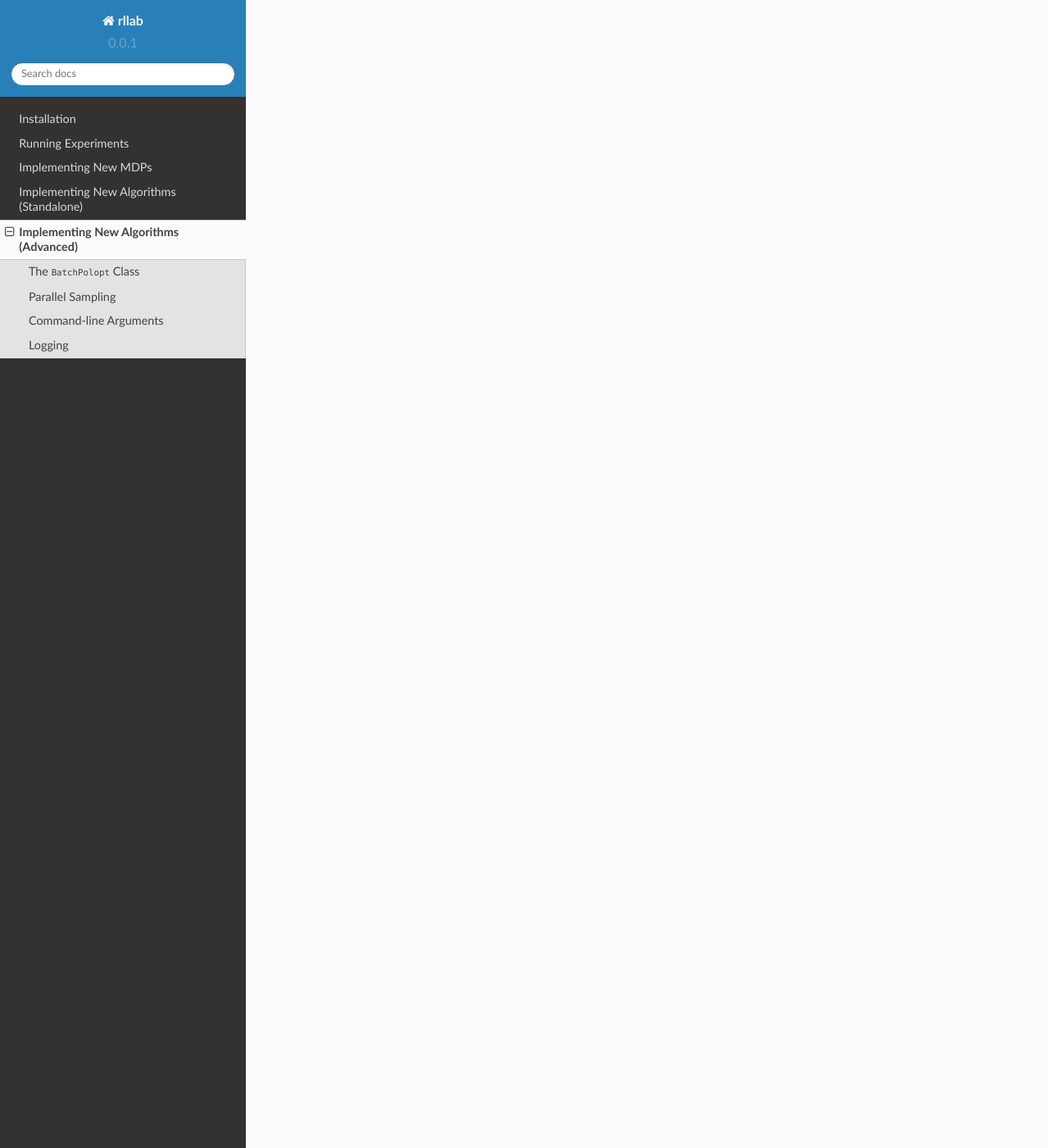
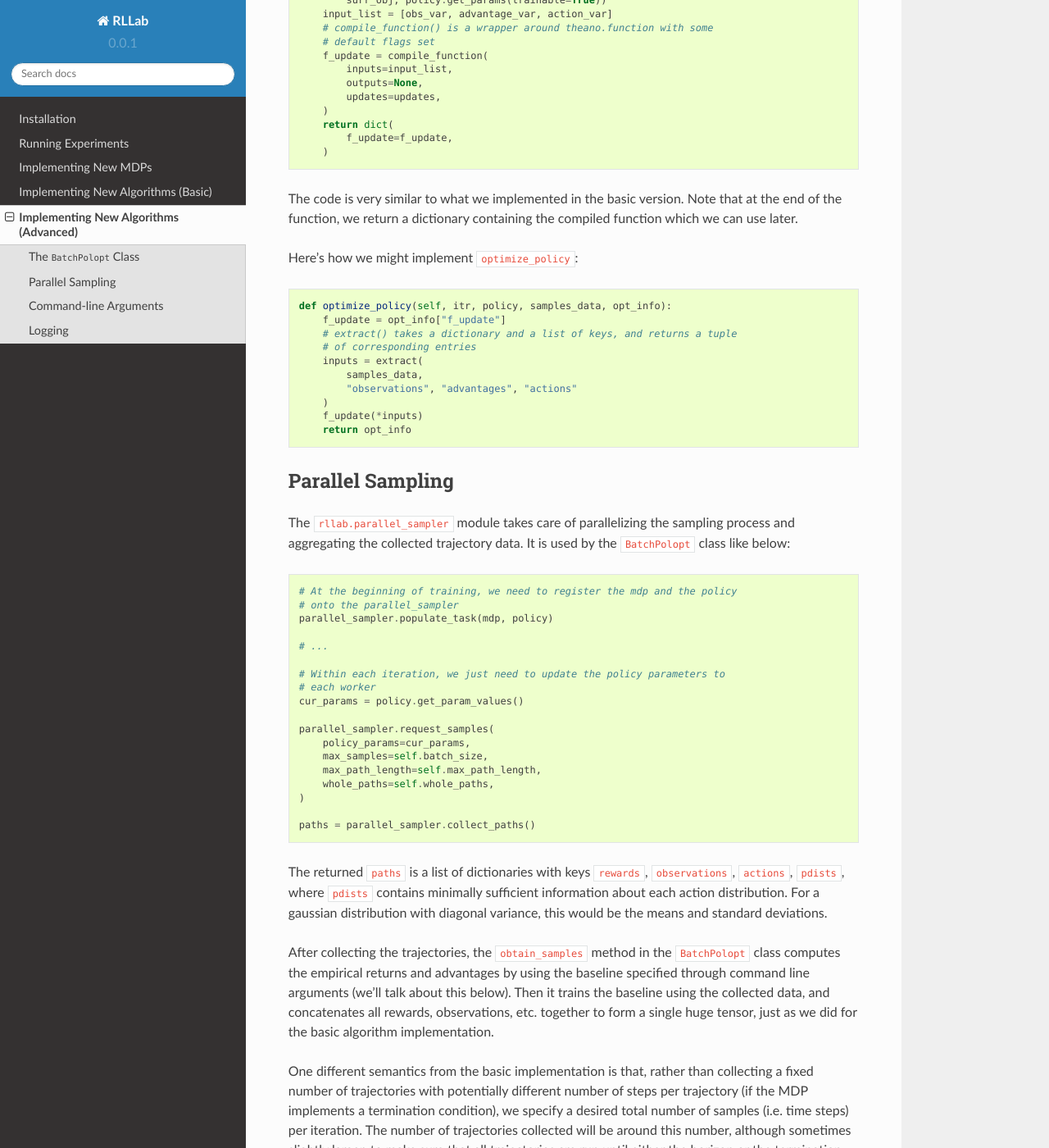
Before and after one commit to ICML-anon/rllab, a Sphinx documentation site: the page built from docs/user/implement_algo_advanced.rst, in a window 1280 px wide and 1400 px high, scrolled down 1699 px. Shown: the whole window at 82% size. Built offline with Sphinx 7.4.7 and the Read the Docs theme 2.0.0, drawn with Linux system fonts in a browser that asks for light colours; some of the changed text lies outside the part shown.

Commit message:
fill in more documentation for advanced algo

```diff
--- a/docs/conf.py
+++ b/docs/conf.py
@@ -52,7 +52,7 @@ source_suffix = '.rst'
 master_doc = 'index'
 
 # General information about the project.
-project = u'rllab'
+project = u'RLLab'
 copyright = u'2016, RLLab contributors'
 author = u'RLLab contributors'
 
@@ -235,7 +235,7 @@ latex_elements = {
 # (source start file, target name, title,
 #  author, documentclass [howto, manual, or own class]).
 latex_documents = [
-  (master_doc, 'rllab.tex', u'rllab Documentation',
+  (master_doc, 'rllab.tex', u'RLLab Documentation',
    u'RLLab contributors', 'manual'),
 ]
 
@@ -265,7 +265,7 @@ latex_documents = [
 # One entry per manual page. List of tuples
 # (source start file, name, description, authors, manual section).
 man_pages = [
-    (master_doc, 'rllab', u'rllab Documentation',
+    (master_doc, 'RLLab', u'RLLab Documentation',
      [author], 1)
 ]
 
@@ -279,8 +279,8 @@ man_pages = [
 # (source start file, target name, title, author,
 #  dir menu entry, description, category)
 texinfo_documents = [
-  (master_doc, 'rllab', u'rllab Documentation',
-   author, 'rllab', 'One line description of project.',
+  (master_doc, 'RLLab', u'RLLab Documentation',
+   author, 'RLLab', 'One line description of project.',
    'Miscellaneous'),
 ]
 
--- a/docs/index.rst
+++ b/docs/index.rst
@@ -4,14 +4,14 @@
    contain the root `toctree` directive.
 
 Welcome to RLLab
-=================================
+================
 
 RLLab is a framework for developing and evaluating reinforcement learning algorithms.
 
 RLLab is a work in progress, input is welcome. The available documentation is limited for now.
 
 User Guide
-=================================
+==========
 
 The RLLab user guide explains how to install RLLab, how to run experiments, and how to implement new MDPs and new algorithms.
 
@@ -21,7 +21,7 @@ The RLLab user guide explains how to install RLLab, how to run experiments, and
    user/installation
    user/experiments
    user/implement_mdp
-   user/implement_algo_standalone
+   user/implement_algo_basic
    user/implement_algo_advanced
 
 
--- a/docs/user/implement_algo_advanced.rst
+++ b/docs/user/implement_algo_advanced.rst
@@ -10,7 +10,7 @@ many functionalities provided by the framework, which we describe below.
 
 
 The :code:`BatchPolopt` Class
-=======================
+=============================
 
 The :code:`VPG` class inherits from :code:`BatchPolopt`, which is an abstract
 class inherited by algorithms with a common structure. The structure is as
@@ -57,7 +57,7 @@ implementation for :code:`init_opt`, which initializes the computation graph,
 and :code:`get_itr_snapshot`, which returns a dictionary of objects to be persisted
 per iteration.
 
-The :code:`BatchPolopt` powers quite a few algorithms:
+The :code:`BatchPolopt` class powers quite a few algorithms:
 
 - Vanilla Policy Gradient: :code:`rllab/algo/vpg.py`
 
@@ -69,14 +69,161 @@ The :code:`BatchPolopt` powers quite a few algorithms:
 
 - Relative Entropy Policy Search: :code:`rllab/algo/reps.py`
 
+To give an illustration, here's how we might implement :code:`init_opt` for VPG
+(the actual code in :code:`rllab/algo/vpg.py` is longer due to the need to log
+extra diagnostic information):
+
+.. code-block:: py
+
+    from rllab.misc.ext import extract, compile_function, new_tensor
+
+    # ...
+
+    def init_opt(self, mdp, policy, baseline):
+        # new_tensor() constructs a tensor of the specified dimension and data
+        # type
+        # we need this rather than simply constructing a matrix since some MDPs
+        # may have observations with multiple dimensions
+        obs_var = new_tensor(
+            'obs',
+            ndim=1+len(mdp.observation_shape),
+            dtype=mdp.observation_dtype
+        )
+        advantage_var = TT.vector('advantage')
+        action_var = TT.matrix('action', dtype=mdp.action_dtype)
+        log_prob = policy.get_log_prob_sym(obs_var, action_var)
+        # formulate as a minimization problem
+        # The gradient of the surrogate objective is the policy gradient
+        surr_obj = - TT.mean(log_prob * advantage_var)
+        updates = self.update_method(
+            surr_obj, policy.get_params(trainable=True))
+        input_list = [obs_var, advantage_var, action_var]
+        # compile_function() is a wrapper around theano.function with some
+        # default flags set
+        f_update = compile_function(
+            inputs=input_list,
+            outputs=None,
+            updates=updates,
+        )
+        return dict(
+            f_update=f_update,
+        )
+
+The code is very similar to what we implemented in the basic version. Note that
+at the end of the function, we return a dictionary containing the compiled
+function which we can use later.
+
+Here's how we might implement :code:`optimize_policy`:
+
+.. code-block:: py
+
+    def optimize_policy(self, itr, policy, samples_data, opt_info):
+        f_update = opt_info["f_update"]
+        # extract() takes a dictionary and a list of keys, and returns a tuple
+        # of corresponding entries
+        inputs = extract(
+            samples_data,
+            "observations", "advantages", "actions"
+        )
+        f_update(*inputs)
+        return opt_info
+
 
 Parallel Sampling
 =================
+
+The :code:`rllab.parallel_sampler` module takes care of parallelizing the
+sampling process and aggregating the collected trajectory data. It is used
+by the :code:`BatchPolopt` class like below:
+
+.. code-block:: py
+
+    # At the beginning of training, we need to register the mdp and the policy
+    # onto the parallel_sampler
+    parallel_sampler.populate_task(mdp, policy)
+
+    # ...
+
+    # Within each iteration, we just need to update the policy parameters to
+    # each worker
+    cur_params = policy.get_param_values()
+
+    parallel_sampler.request_samples(
+        policy_params=cur_params,
+        max_samples=self.batch_size,
+        max_path_length=self.max_path_length,
+        whole_paths=self.whole_paths,
+    )
+
+    paths = parallel_sampler.collect_paths()
+
+The returned :code:`paths` is a list of dictionaries with keys :code:`rewards`,
+:code:`observations`, :code:`actions`, :code:`pdists`, where :code:`pdists`
+contains minimally sufficient information about each action distribution. For
+a gaussian distribution with diagonal variance, this would be the means and
+standard deviations.
+
+After collecting the trajectories, the :code:`obtain_samples` method in the
+:code:`BatchPolopt` class computes the empirical returns and advantages by
+using the baseline specified through command line arguments (we'll talk about
+this below). Then it trains the baseline using the collected data, and
+concatenates all rewards, observations, etc. together to form a single huge
+tensor, just as we did for the basic algorithm implementation.
+
+One different semantics from the basic implementation is that, rather than
+collecting a fixed number of trajectories with potentially different number
+of steps per trajectory (if the MDP implements a termination condition), we
+specify a desired total number of samples (i.e. time steps) per iteration. The
+number of trajectories collected will be around this number, although sometimes
+slightly larger, to make sure that all trajectories are run until either the
+horizon or the termination condition is met.
 
 
 Command-line Arguments
 ======================
 
+We would like to make the algorithms (and MDPs) as flexible and experimentable
+as possible by exposing most of its configurations through command line
+arguments. This is accomplished by the :code:`rllab.misc.autoargs` module and
+the :code:`scripts/run_scripts.py` file.
+
+Recall that for the basic implementation, we have quite a few hyper-parameters,
+like the learning rate and the discount factor. We could expose them as command
+line arguments through decorating the :code:`__init__` method of the algorithm
+class like below:
+
+.. code-block:: py
+
+    from rllab.misc import autoargs
+
+    # ...
+
+    class VPG(BatchPolopt):
+
+        @autoargs.arg("discount", type=float, help="Discount.")
+        @autoargs.arg("learning_rate", type=float, help="Learning rate.")
+        def __init__(self, discount=0.99, learning_rate=0.01):
+            self.discount = discount
+            self.learning_rate = learning_rate
+            # ...
+
+Then, we could configure these parameter from the command line like
+:code:`--algo_discount 0.98`, etc.
+
+To inherit command line arguments of base classes, you can use the
+:code:`autoargs.inherit` decorator like below:
+
+.. code-block:: py
+
+    from rllab.misc import autoargs
+
+    # ...
+    class VPG(BatchPolopt):
+
+        @autoargs.inherit(BatchPolopt.__init__)
+        def __init__(self, *args, **kwargs):
+            # ...
+            super(VPG, self).__init__(**kwargs)
 
 Logging
 =======
--- a/docs/user/implement_algo_standalone.rst
+++ b/docs/user/implement_algo_basic.rst
@@ -1,8 +1,8 @@
-.. _implement_algo_standalone:
+.. _implement_algo_basic:
 
-========================================
-Implementing New Algorithms (Standalone)
-========================================
+===================================
+Implementing New Algorithms (Basic)
+===================================
 
 In this section, we will walk through the implementation of the classical
 REINFORCE [1]_ algorithm, also known as the "vanilla" policy gradient.
```
